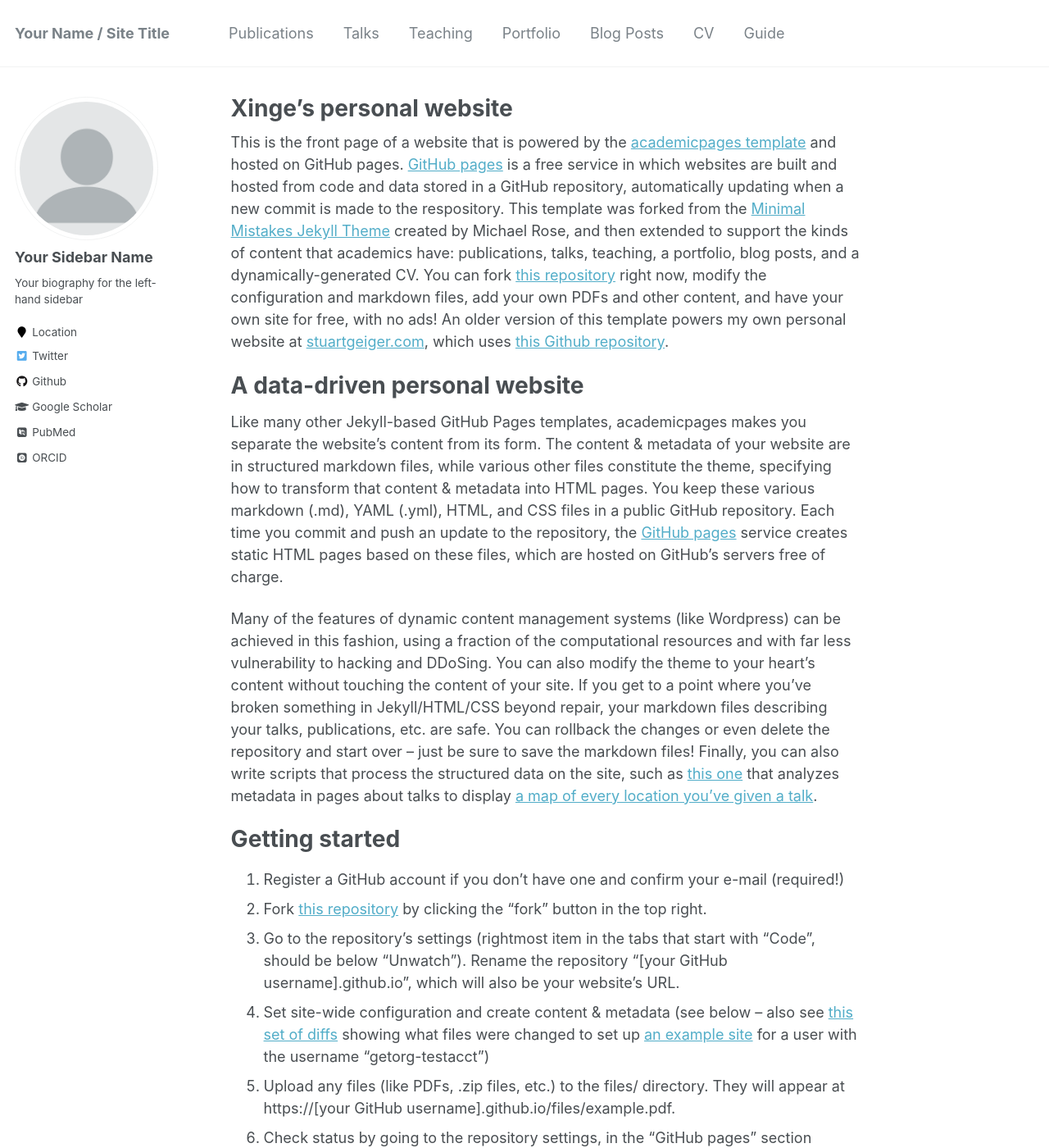
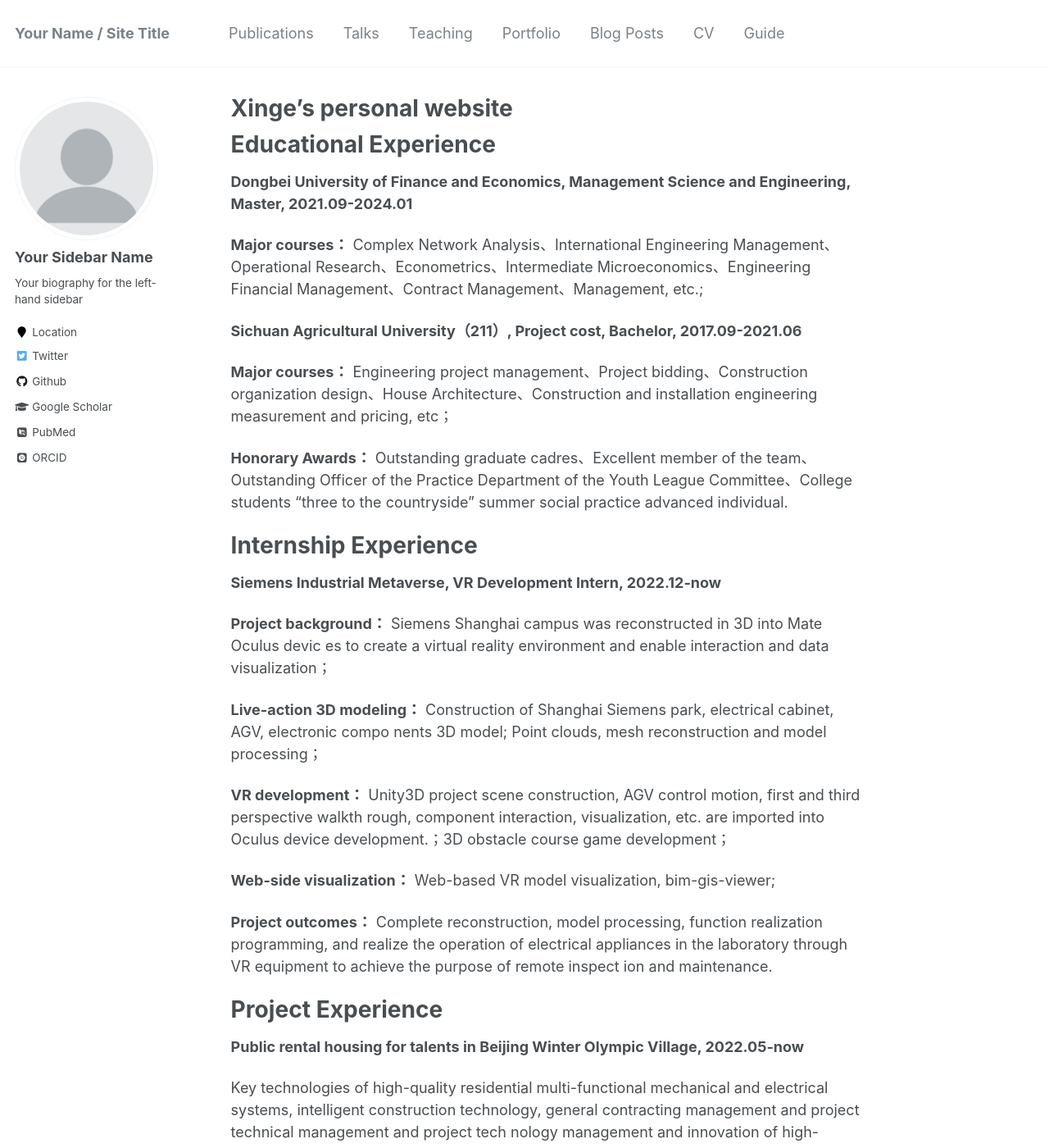
Before and after one commit to Esther0630/Esther0630.github.io, a Jekyll site: the page built from _pages/about.md, in a window 1280 px wide and 1400 px high. Shown: the whole window at 82% size. Built offline with Jekyll 4.4.1, drawn with Linux system fonts in a browser that asks for light colours; some web fonts are replaced; some of the changed text lies outside the part shown.

Commit message:
Update about.md

```diff
--- a/_pages/about.md
+++ b/_pages/about.md
@@ -8,43 +8,105 @@ redirect_from:
   - /about.html
 ---
 
-This is the front page of a website that is powered by the [academicpages template](https://github.com/academicpages/academicpages.github.io) and hosted on GitHub pages. [GitHub pages](https://pages.github.com) is a free service in which websites are built and hosted from code and data stored in a GitHub repository, automatically updating when a new commit is made to the respository. This template was forked from the [Minimal Mistakes Jekyll Theme](https://mmistakes.github.io/minimal-mistakes/) created by Michael Rose, and then extended to support the kinds of content that academics have: publications, talks, teaching, a portfolio, blog posts, and a dynamically-generated CV. You can fork [this repository](https://github.com/academicpages/academicpages.github.io) right now, modify the configuration and markdown files, add your own PDFs and other content, and have your own site for free, with no ads! An older version of this template powers my own personal website at [stuartgeiger.com](http://stuartgeiger.com), which uses [this Github repository](https://github.com/staeiou/staeiou.github.io).
+Educational Experience
+=====
+**Dongbei University of Finance and Economics, Management Science and Engineering, Master, 2021.09-2024.01**
 
-A data-driven personal website
+**Major courses：**
+Complex Network Analysis、International Engineering Management、Operational Research、Econometrics、Intermediate Microeconomics、Engineering Financial Management、Contract Management、Management, etc.;
+
+**Sichuan Agricultural University（211）, Project cost, Bachelor, 2017.09-2021.06**
+
+**Major courses：**
+Engineering project management、Project bidding、Construction organization design、House Architecture、Construction and installation engineering measurement and pricing, etc；
+
+**Honorary Awards：**
+Outstanding graduate cadres、Excellent member of the team、Outstanding Officer of the Practice Department of the Youth League Committee、College students "three to the countryside" summer social practice advanced individual.
+
+Internship Experience
 ======
-Like many other Jekyll-based GitHub Pages templates, academicpages makes you separate the website's content from its form. The content & metadata of your website are in structured markdown files, while various other files constitute the theme, specifying how to transform that content & metadata into HTML pages. You keep these various markdown (.md), YAML (.yml), HTML, and CSS files in a public GitHub repository. Each time you commit and push an update to the repository, the [GitHub pages](https://pages.github.com/) service creates static HTML pages based on these files, which are hosted on GitHub's servers free of charge.
+**Siemens Industrial Metaverse, VR Development Intern, 2022.12-now**
 
-Many of the features of dynamic content management systems (like Wordpress) can be achieved in this fashion, using a fraction of the computational resources and with far less vulnerability to hacking and DDoSing. You can also modify the theme to your heart's content without touching the content of your site. If you get to a point where you've broken something in Jekyll/HTML/CSS beyond repair, your markdown files describing your talks, publications, etc. are safe. You can rollback the changes or even delete the repository and start over -- just be sure to save the markdown files! Finally, you can also write scripts that process the structured data on the site, such as [this one](https://github.com/academicpages/academicpages.github.io/blob/master/talkmap.ipynb) that analyzes metadata in pages about talks to display [a map of every location you've given a talk](https://academicpages.github.io/talkmap.html).
+**Project background：**
+Siemens Shanghai campus was reconstructed in 3D into Mate Oculus devic es to create a virtual reality environment and enable interaction and data visualization；
 
-Getting started
+**Live-action 3D modeling：**
+Construction of Shanghai Siemens park, electrical cabinet, AGV, electronic compo nents 3D model; Point clouds, mesh reconstruction and model processing；
+
+**VR development：**
+Unity3D project scene construction, AGV control motion, first and third perspective walkth rough, component interaction, visualization, etc. are imported into Oculus device development.；3D obstacle course game development；
+
+**Web-side visualization：**
+Web-based VR model visualization, bim-gis-viewer;
+
+**Project outcomes：**
+Complete reconstruction, model processing, function realization programming, and realize the operation of electrical appliances in the laboratory through VR equipment to achieve the purpose of remote inspect ion and maintenance.
+
+Project Experience
 ======
-1. Register a GitHub account if you don't have one and confirm your e-mail (required!)
-1. Fork [this repository](https://github.com/academicpages/academicpages.github.io) by clicking the "fork" button in the top right.
-1. Go to the repository's settings (rightmost item in the tabs that start with "Code", should be below "Unwatch"). Rename the repository "[your GitHub username].github.io", which will also be your website's URL.
-1. Set site-wide configuration and create content & metadata (see below -- also see [this set of diffs](http://archive.is/3TPas) showing what files were changed to set up [an example site](https://getorg-testacct.github.io) for a user with the username "getorg-testacct")
-1. Upload any files (like PDFs, .zip files, etc.) to the files/ directory. They will appear at https://[your GitHub username].github.io/files/example.pdf.
-1. Check status by going to the repository settings, in the "GitHub pages" section
+**Public rental housing for talents in Beijing Winter Olympic Village, 2022.05-now**
 
-Site-wide configuration
+Key technologies of high-quality residential multi-functional mechanical and electrical systems, intelligent construction technology, general contracting management and project technical management and project tech nology management and innovation of high-quality residential buildings in Winter Olympic Village.
+
+**Priorities：**
+Explore the future rental users and market of public rental housing, make targeted innovative build ing analysis, update and add smart products in the Internet environment and innovative applications.
+
+**Reform of the approval system for engineering construction projects in Dalian, 2022.07-2022.11**
+
+Evaluation of the reform of the project approval system in Dalian in 2022. Technical solution of tender documents. Construction project approval system reform, overall service plan, data accuracy assurance measures.
+
+**Production management and optimization decision method in prefabricated buildings, 2021.09-2022.03**
+
+Logistics distribution and vehicle dispatch (VRP), C-W algorithm, prefabricated component distribution and its route optimization analysis, cost-optimized prefabricated component distribution vehicle route optimization model, case analysis and optimization analysis.
+
+**Priorities：**
+Coordinate the organization design, path model optimization, and actual case modeling of the distribution route of prefabricated components.
+
+Campus Experience
 ------
-The main configuration file for the site is in the base directory in [_config.yml](https://github.com/academicpages/academicpages.github.io/blob/master/_config.yml), which defines the content in the sidebars and other site-wide features. You will need to replace the default variables with ones about yourself and your site's github repository. The configuration file for the top menu is in [_data/navigation.yml](https://github.com/academicpages/academicpages.github.io/blob/master/_data/navigation.yml). For example, if you don't have a portfolio or blog posts, you can remove those items from that navigation.yml file to remove them from the header.
+**Graduate Student Union Career Guidance Department- minister, 2022.09-now**
 
-Create content & metadata
+Organize and plan internship employment and public examination experience exchange meetings, push employment and internship related information to students, assist in the entry of graduate employment system, and write annual employment quality repor ts.
+
+**Management Science and Engineering Class-Secretary of the regiment branch,2021.10-now**
+
+Class group branch intelligent team building system operation, calib ration, group registration entry, group member management, organization management, etc.; Excel data analysis, etc.; Group member education review, special study meeting, special organization life meeting, and daily theme group day activities, PPT report, etc.
+
+Scientific Research Experience
 ------
-For site content, there is one markdown file for each type of content, which are stored in directories like _publications, _talks, _posts, _teaching, or _pages. For example, each talk is a markdown file in the [_talks directory](https://github.com/academicpages/academicpages.github.io/tree/master/_talks). At the top of each markdown file is structured data in YAML about the talk, which the theme will parse to do lots of cool stuff. The same structured data about a talk is used to generate the list of talks on the [Talks page](https://academicpages.github.io/talks), each [individual page](https://academicpages.github.io/talks/2012-03-01-talk-1) for specific talks, the talks section for the [CV page](https://academicpages.github.io/cv), and the [map of places you've given a talk](https://academicpages.github.io/talkmap.html) (if you run this [python file](https://github.com/academicpages/academicpages.github.io/blob/master/talkmap.py) or [Jupyter notebook](https://github.com/academicpages/academicpages.github.io/blob/master/talkmap.ipynb), which creates the HTML for the map based on the contents of the _talks directory).
+Through the preliminary analysis of the users and market of software products, plan and analyze the research framework of BIM technology, complete the modeling process and design, and complete the TOE Framework-based Organizational Multi-Level Analysis of BIM Technology Adoption Success: Qualitative Comparative Analysis (QCA) Method. It is currently an expert external reviewer in the SCI journal Engineering Construction and Architectural Management in the field of engineering management.
 
-**Markdown generator**
+By exploring the innovative problem of prefabricated component VRP, data collection, analysis and modeling were obtained to obtain feedback of the results, and the Research on vehicle routing optimization of prefabricated parts distribution based on cost optimizationwas completed after several optimization paths, which is now being translated.
 
-I have also created [a set of Jupyter notebooks](https://github.com/academicpages/academicpages.github.io/tree/master/markdown_generator
-) that converts a CSV containing structured data about talks or presentations into individual markdown files that will be properly formatted for the academicpages template. The sample CSVs in that directory are the ones I used to create my own personal website at stuartgeiger.com. My usual workflow is that I keep a spreadsheet of my publications and talks, then run the code in these notebooks to generate the markdown files, then commit and push them to the GitHub repository.
+Skill Certificates
+------
+**Data Analysis：**
+SPSS、fsQCA、Excel、python；
 
-How to edit your site's GitHub repository
+**VR Modeling：**
+Unity3d、Blender、RealityCapture 、Zbrush、CloudCompare、Meshlab、CAD；
+
+**Architectural Modeling：**
+Revit、Sware BIM for 3D takeoff；
+
+**Exploitation：**
+Unity3d；
+
+**Office：**
+Xmind；
+
+**Metered Pricing：**
+Macro list valuation expert；
+
+**Certificate License：**
+CET-6、Motor vehicle driver's license、Mandarin Level 2A
+
+Self Evaluation
 ------
-Many people use a git client to create files on their local computer and then push them to GitHub's servers. If you are not familiar with git, you can directly edit these configuration and markdown files directly in the github.com interface. Navigate to a file (like [this one](https://github.com/academicpages/academicpages.github.io/blob/master/_talks/2012-03-01-talk-1.md) and click the pencil icon in the top right of the content preview (to the right of the "Raw | Blame | History" buttons). You can delete a file by clicking the trashcan icon to the right of the pencil icon. You can also create new files or upload files by navigating to a directory and clicking the "Create new file" or "Upload files" buttons.
+1. Have a complex knowledge of science and engineering, management and investment economics;
 
-Example: editing a markdown file for a talk
-![Editing a markdown file for a talk](/images/editing-talk.png)
+2. Have good communication, organization and coordination skills, and students' work, internship work and project topics have be en
+recognized;
 
-For more info
-------
-More info about configuring academicpages can be found in [the guide](https://academicpages.github.io/markdown/). The [guides for the Minimal Mistakes theme](https://mmistakes.github.io/minimal-mistakes/docs/configuration/) (which this theme was forked from) might also be helpful.
+3. Strong self-learning ability, like to think actively and innovate; Down-to-earth and steady, careful and serious, strong sense of
+responsibility.
```
